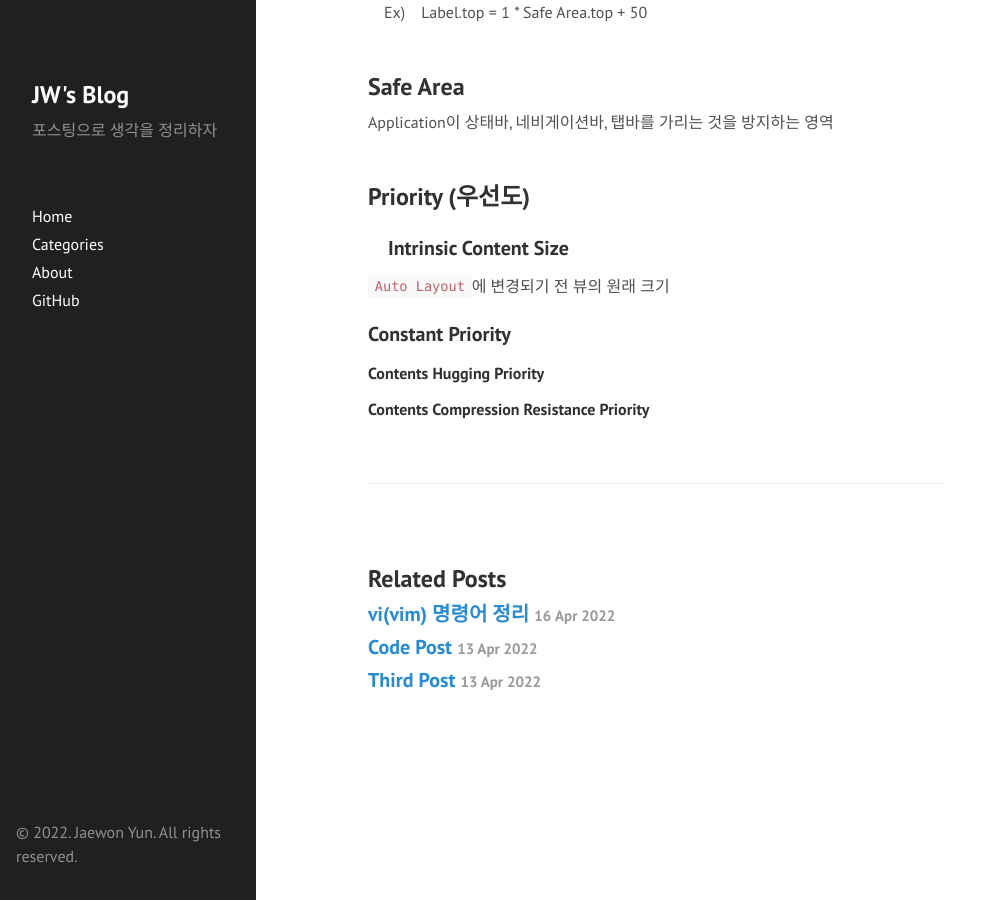
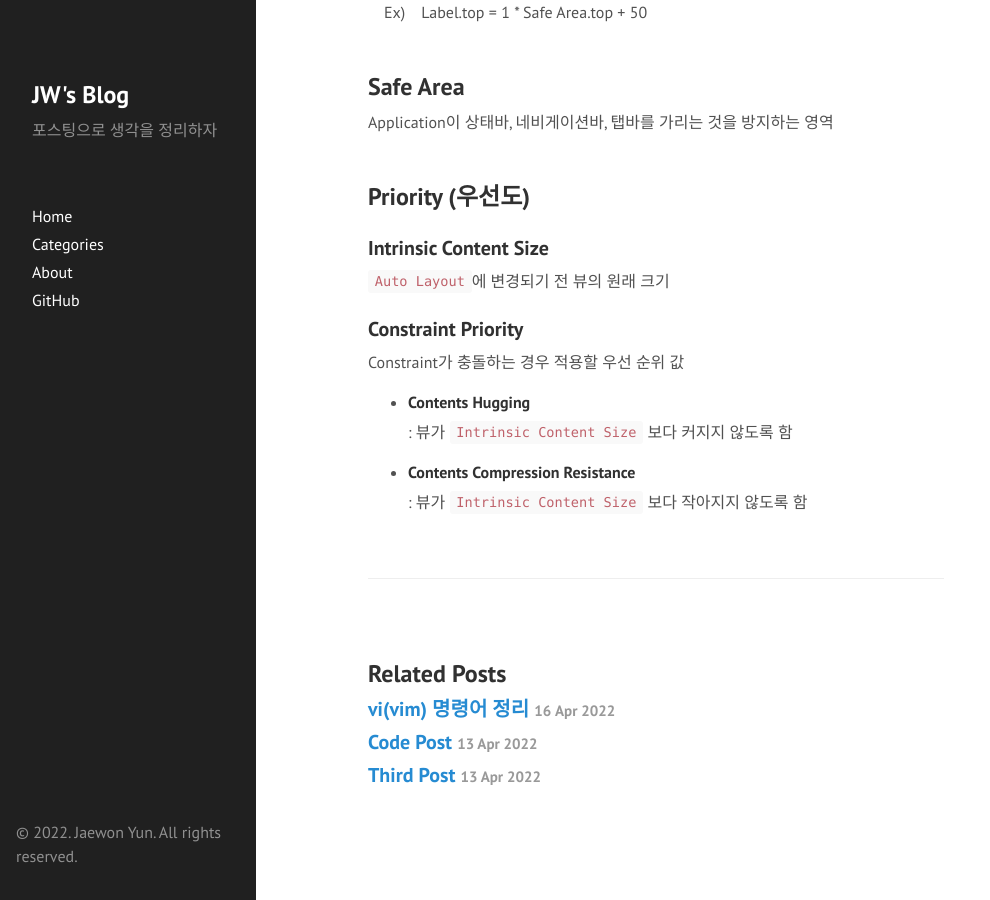
Before and after one commit to woin2ee/woin2ee.github.io, a Jekyll site: the page built from _posts/2022./2022-04-28-auto-layout.md, in a window 1280 px wide and 900 px high, scrolled down 714 px. Shown: the whole window, without its empty margins (0-990 px from the left). Built offline with Jekyll 4.4.1, drawn with Linux system fonts in a browser that asks for light colours.

Commit message:
Update post

```diff
--- a/_posts/2022./2022-04-28-auto-layout.md
+++ b/_posts/2022./2022-04-28-auto-layout.md
@@ -33,12 +33,18 @@ Application이 상태바, 네비게이션바, 탭바를 가리는 것을 방지
 
 ## Priority (우선도)
 
->### Intrinsic Content Size
+### Intrinsic Content Size
 
 `Auto Layout`에 변경되기 전 뷰의 원래 크기
 
-### Constant Priority
+### Constraint Priority
 
-#### Contents Hugging Priority
+Constraint가 충돌하는 경우 적용할 우선 순위 값
 
-#### Contents Compression Resistance Priority
+- #### Contents Hugging
+
+  : 뷰가 `Intrinsic Content Size` 보다 커지지 않도록 함
+
+- #### Contents Compression Resistance
+
+  : 뷰가 `Intrinsic Content Size` 보다 작아지지 않도록 함
```
